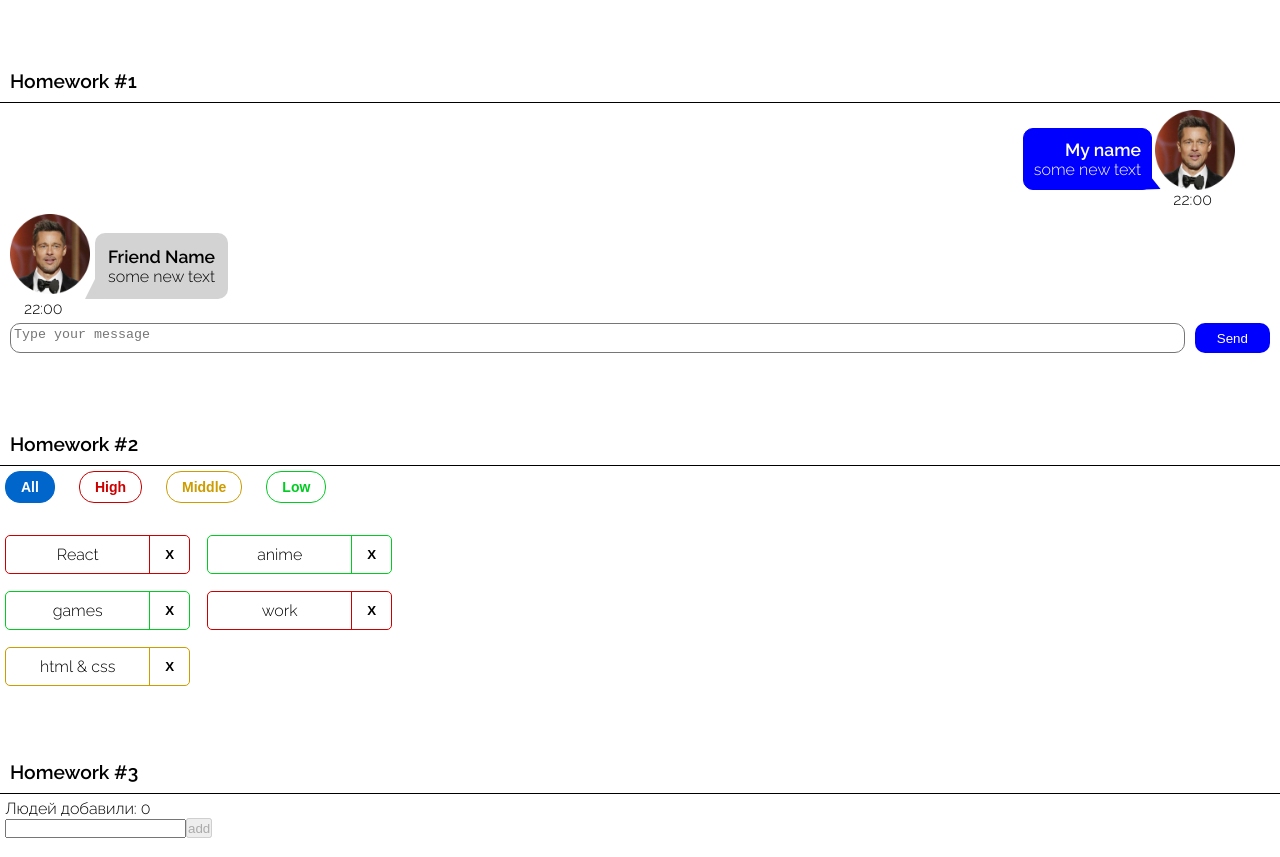
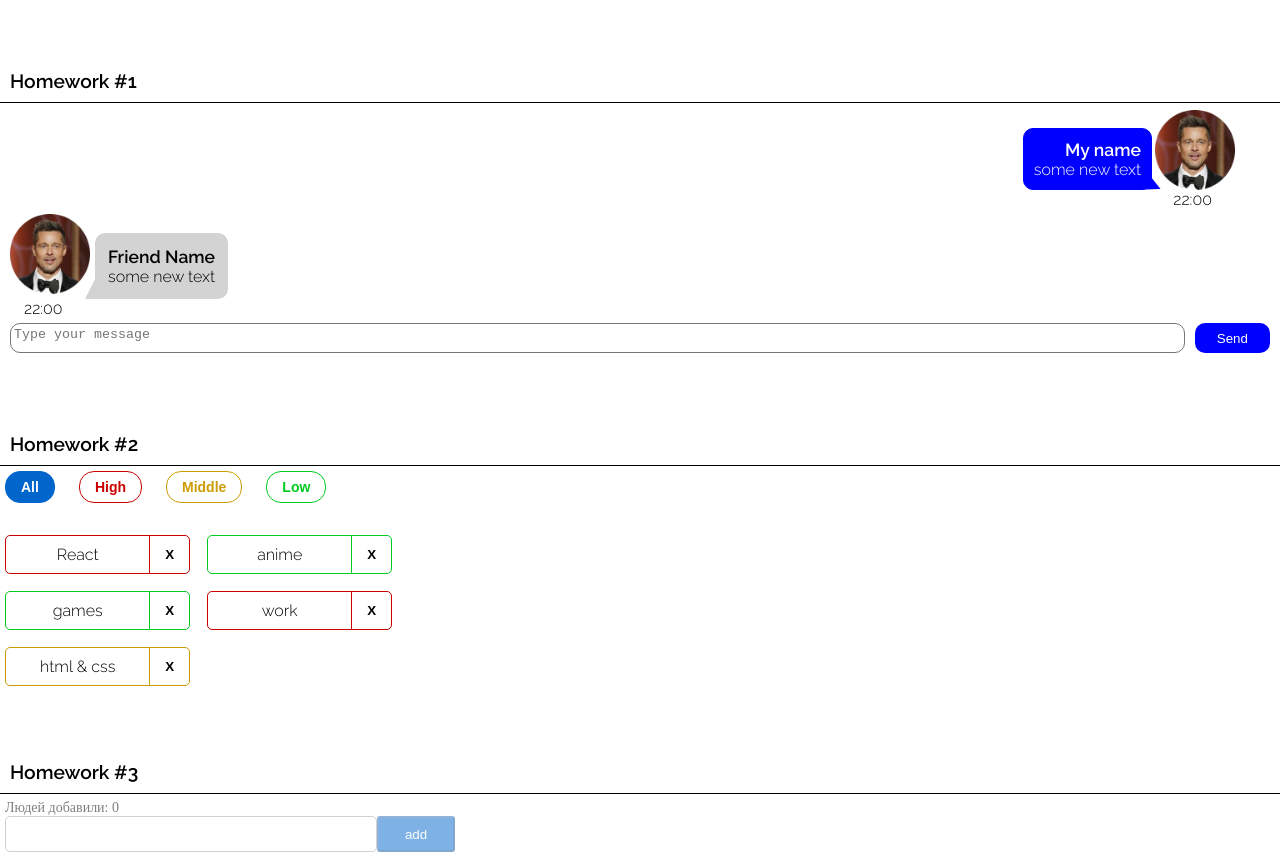
Before and after one commit to IgorBosin/hws2, a React (Create React App) app: page / in a window 1280 px wide. Built offline with nearby package versions, Linux system fonts and the light colour scheme.

Commit message:
hw03 (completed)

```diff
--- a/src/s2-homeworks/hw03/Greeting.module.css
+++ b/src/s2-homeworks/hw03/Greeting.module.css
@@ -8,33 +8,77 @@
 }
 
 .error {
+    font-family: 'Montserrat';
+    font-style: normal;
+    font-weight: 400;
+    font-size: 14px;
+    line-height: 17px;
+    color: #CC0000;
 }
 
 .input {
-    width: 100px;
+    border: 1px solid #D1D1D1;
+    border-radius: 5px;
+    width: 372px;
+    height: 36px;
 
 }
 
 .input:focus {
+    border: 1px solid #D1D1D1;
+    border-radius: 5px;
+    width: 372px;
+    height: 36px;
 }
 
 .errorInput {
+    border-radius: 5px;
+    border: 1px solid #CC0000;
+    width: 372px;
+    height: 36px;
 }
 
 .button {
+    padding: 5px 24px;
+    width: 78px;
+    height: 36px;
+    background: #0066CC;
+    border-radius: 3px;
+    color: white;
 }
 
 .button:focus {
+
 }
 
 .button:active {
+
 }
 
 .button:disabled {
+    padding: 5px 24px;
+    width: 78px;
+    height: 36px;
+    background: #0066CC;
+    opacity: 0.5;
+    border-radius: 3px;
+    color: white;
 }
 
 .text {
+    font-family: 'Montserrat';
+    font-style: normal;
+    font-weight: 400;
+    font-size: 14px;
+    line-height: 17px;
+    color: rgba(0, 0, 0, 0.5);
 }
 
 .greeting {
+    font-family: 'Montserrat';
+    font-style: normal;
+    font-weight: 500;
+    font-size: 14px;
+    line-height: 17px;
+    color: #000000;
 }
--- a/src/s2-homeworks/hw03/Greeting.tsx
+++ b/src/s2-homeworks/hw03/Greeting.tsx
@@ -1,15 +1,15 @@
-import React, {ChangeEvent} from 'react'
+import React, {ChangeEvent, KeyboardEvent} from 'react'
 import s from './Greeting.module.css'
 
 type GreetingPropsType = {
     name: string // need to fix any
     setNameCallback: (e:ChangeEvent<HTMLInputElement>)=>void  // need to fix any
     addUser: ()=>void // need to fix any
-    onBlur: any // need to fix any
-    onEnter: any // need to fix any
+    onBlur: ()=>void   // need to fix any
+    onEnter: (e:KeyboardEvent<HTMLInputElement>)=>void  // need to fix any
     error: string // need to fix any
     totalUsers: number // need to fix any
-    lastUserName?: any // need to fix any
+    lastUserName?: string // need to fix any
 }
 
 // презентационная компонента (для верстальщика)
@@ -25,7 +25,7 @@ const Greeting: React.FC<GreetingPropsType> = (
         lastUserName,
     } // деструктуризация пропсов
 ) => {
-    const inputClass = s.errorInput // need to fix with (?:)
+    const inputClass = name ? s.errorInput : s.input // need to fix with (?:)
 
     return (
         <div id={'hw3-form'} className={s.greetingForm}>
--- a/src/s2-homeworks/hw03/GreetingContainer.tsx
+++ b/src/s2-homeworks/hw03/GreetingContainer.tsx
@@ -1,4 +1,4 @@
-import React, {ChangeEvent, useState} from 'react'
+import React, {ChangeEvent, KeyboardEvent, useState} from 'react'
 import Greeting from './Greeting'
 import {UserType} from './HW3'
 
@@ -21,7 +21,7 @@ export const pureOnBlur = (name: string, setError: (title: string) => void) => {
     if (!name.trim()) setError('Ошибка! Введите имя!')
 }
 
-export const pureOnEnter = (e: any, addUser: any) => { // если нажата кнопка Enter - добавить
+export const pureOnEnter = (e: KeyboardEvent<HTMLInputElement>, addUser: any) => { // если нажата кнопка Enter - добавить
 if (e.key==='Enter') addUser()
 }
 
@@ -48,7 +48,7 @@ const GreetingContainer: React.FC<GreetingContainerPropsType> = ({
         pureOnBlur(name, setError)
     }
 
-    const onEnter = (e: any) => {
+    const onEnter = (e: KeyboardEvent<HTMLInputElement>) => {
         pureOnEnter(e, addUser)
     }
 
```
